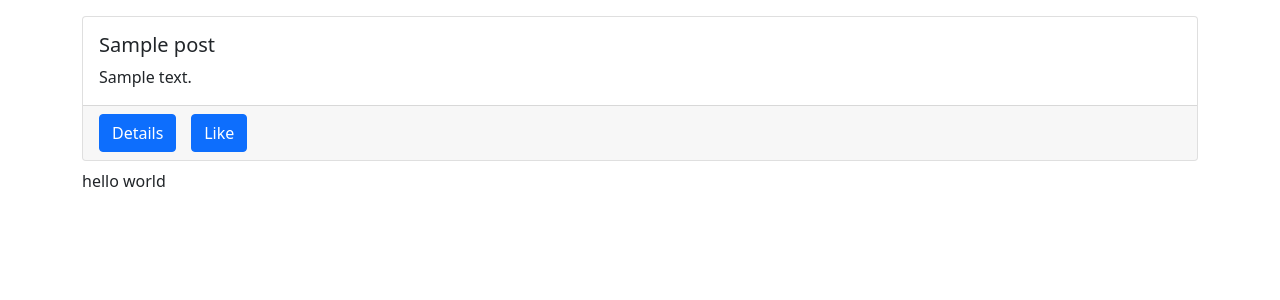
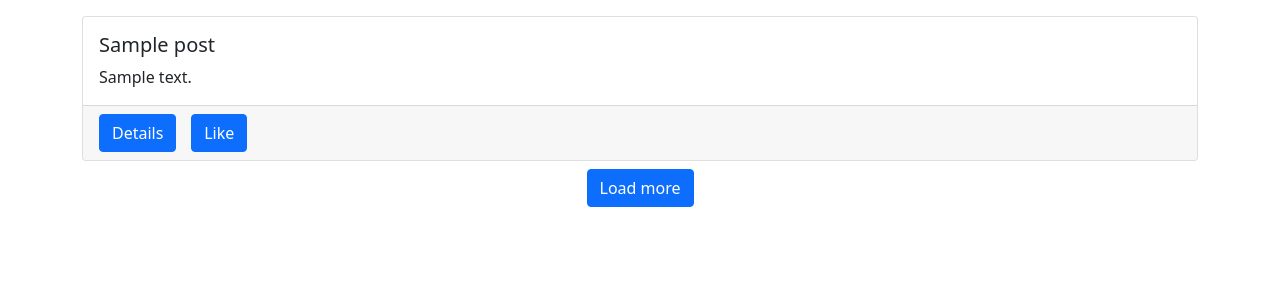
Before and after one commit to adv-comp-sec/django-post-app, a Django app: page / in a window 1280 px wide. Shown: the top 300 px of the page. Run offline with Django 4.2, Linux system fonts and the light colour scheme; data comes from the database, SQL or seed files in the repository; tables that the repository leaves empty hold one stand-in row (values such as "Sample post"); data that the repository does not hold is empty; some libraries are stand-ins or nearby versions.

Commit message:
Use load button to display posts

```diff
--- a/src/posts/static/posts/main.js
+++ b/src/posts/static/posts/main.js
@@ -1,26 +1,17 @@
 console.log('hello world');
 
-const helloWorldBox = document.getElementById('hello-world');
 const postsBox = document.getElementById('posts-box');  // div to display the posts
 const spinnerBox = document.getElementById('spinner-box'); // get spinner div
+const loadBtn = document.getElementById('load-btn')
 
-// ajax call with DOM manipulation
-$.ajax({
-    type: 'GET',
-    url: '/hello-world/',
-    success: function(response) {
-        console.log('success', response.text);
-        helloWorldBox.textContent = response.text;
-    },
-    error: function(error) {
-        console.log('error', error);
-    },
-})
+let visible = 3;    // initial number of posts to display
 
+// getData will be triggered by a button clicked
+const getData = () => {
     // ajax call to get the data
     $.ajax({
         type: 'GET',
-    url: '/data/',
+        url: `/data/${visible}`,
         success: function(response) {
             console.log(response);
             const data = response.data;     // data is an array from views.py
@@ -57,3 +48,12 @@ $.ajax({
         },
 
     })
+}
+
+loadBtn.addEventListener('click', ()=>{
+    spinnerBox.classList.remove('not-visible');
+    visible += 3;
+    getData();
+})
+
+getData();
--- a/src/posts/templates/posts/main.html
+++ b/src/posts/templates/posts/main.html
@@ -13,9 +13,11 @@ posts
     {% comment %} {% for obj in qs %}
         {{obj.title}} - {{obj.body}} <br>
     {% endfor %} {% endcomment %}
+    <div id="posts-box"></div>
     <div id="spinner-box" class="text-center">
         <div class="spinner-border" role="status"></div>
     </div>
-    <div id="posts-box"></div>
-    <div id="hello-world"></div>
+    <div class="text-center mb-3" id="end-box">
+        <button class="btn btn-primary" id="load-btn">Load more</button>
+    </div>
 {% endblock content %}
--- a/src/posts/urls.py
+++ b/src/posts/urls.py
@@ -9,7 +9,7 @@ app_name = 'posts'
 
 urlpatterns = [
     path('', post_list_and_create, name='main-board'),
-    path('data/', load_post_data_view, name='posts-data'),
+    path('data/<int:num_posts>/', load_post_data_view, name='posts-data'),
 
     path('hello-world/', hello_world_view, name='hello-world'),
 ]
--- a/src/posts/views.py
+++ b/src/posts/views.py
@@ -9,7 +9,12 @@ def post_list_and_create(request):
     return render(request, 'posts/main.html', {'qs':qs})  # return the request to template
 
 # return a JSON response
-def load_post_data_view(request):
+def load_post_data_view(request, num_posts):
+    visible = 3     # initial number of posts visible
+    upper = num_posts
+    lower = upper - visible     # number of posts inivisble
+    size = Post.objects.all().count()   # count total number of posts
+
     qs = Post.objects.all()
     data = []                   # create a list to save the values of each object
     for obj in qs:
@@ -17,10 +22,11 @@ def load_post_data_view(request):
             'id': obj.id,
             'title': obj.title,
             'body': obj.body,
+            'liked': True if request.user in obj.liked.all() else False,
             'author': obj.author.user.username
         }
         data.append(item)
-    return JsonResponse({'data': data})
+    return JsonResponse({'data': data[lower:upper], 'size': size})
 
 def hello_world_view(request):
     return JsonResponse({'text': 'hello world'})
```
Lines whose indentation alone changed are shown as unchanged.
